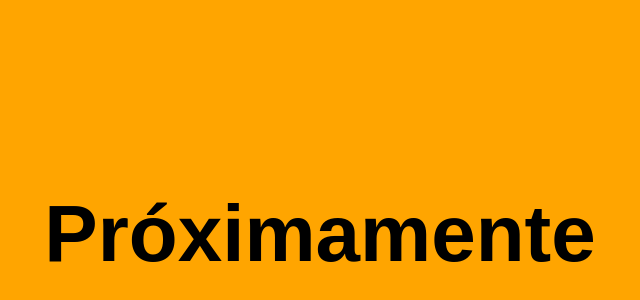
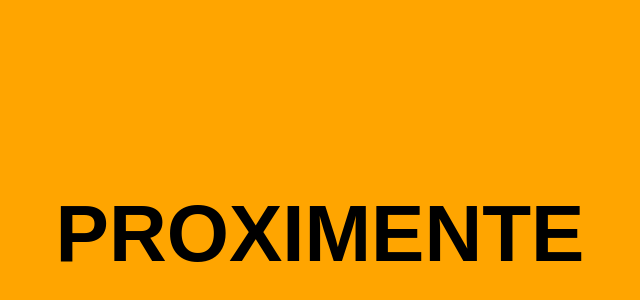
Before and after one commit to KEAGAN-HC/unifeastsoon, a plain HTML site: page index.html in a window 1280 px wide. Shown: the part 166-466 px from the top of the page, without its empty margins (320-960 px from the left). Drawn offline with Linux system fonts and the light colour scheme.

Commit message:
Add files via upload

```diff
--- a/index.html
+++ b/index.html
@@ -8,7 +8,7 @@
 </head>
 <body>
     <div class="coming-soon">
-        Próximamente
+        PROXIMENTE
     </div>
 </body>
 </html>
```
